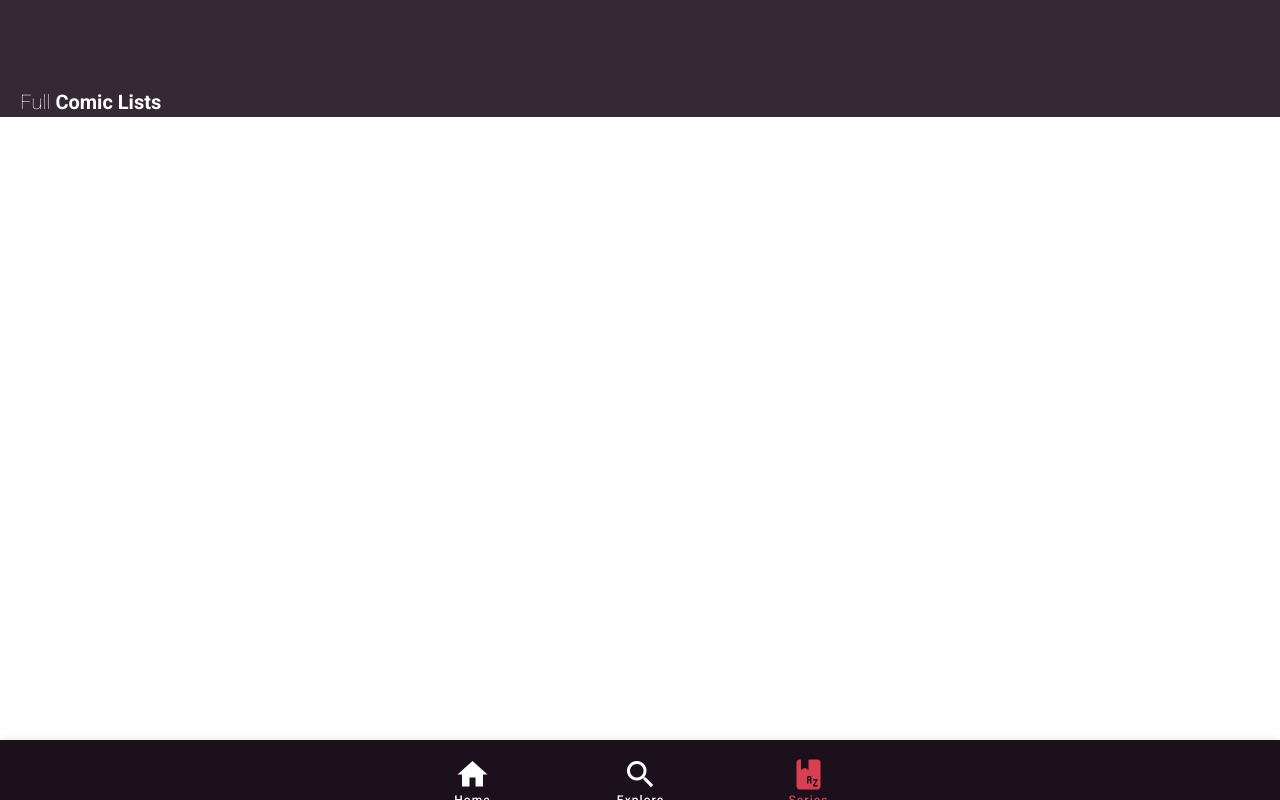
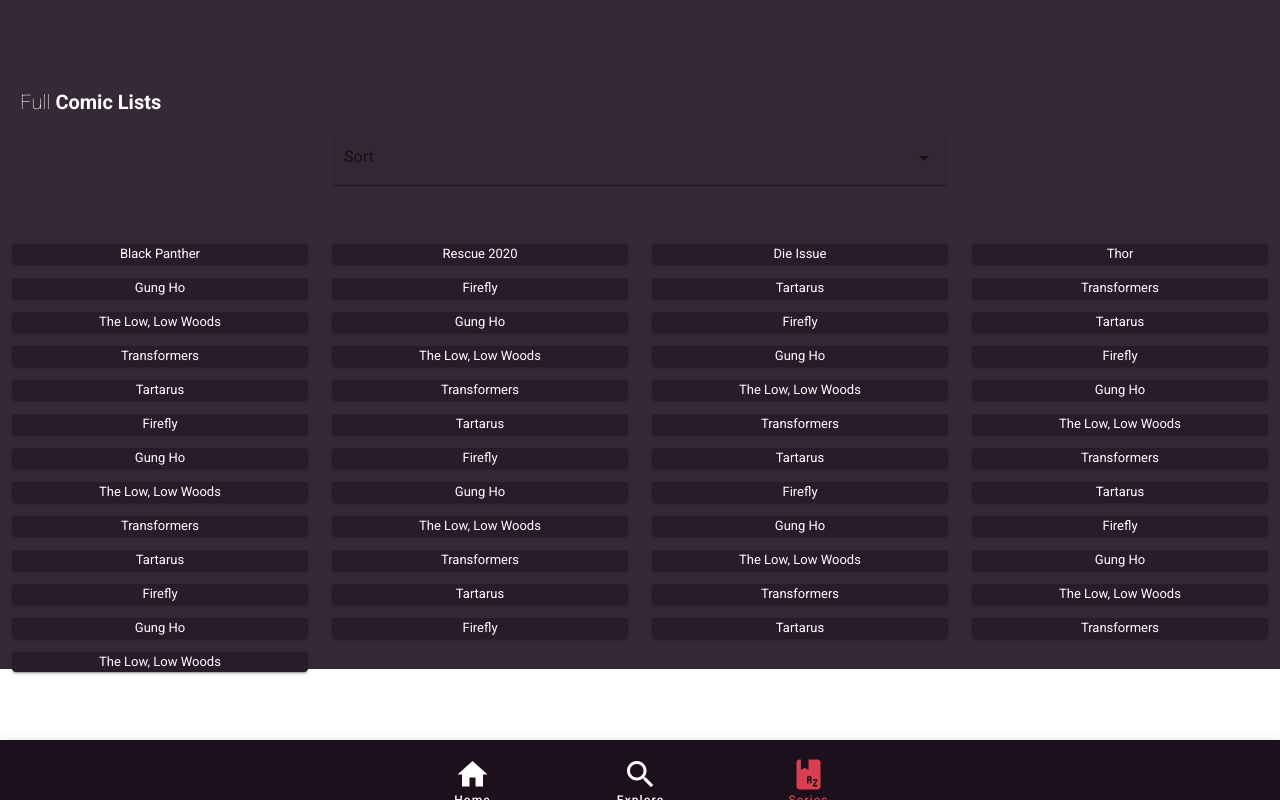
Before and after one commit to Glitzyken/ecomicbooks-view, a Vue app: page /series in a window 1280 px wide. Built offline with nearby package versions, Linux system fonts and the light colour scheme.

Commit message:
finish Serie component

```diff
--- /dev/null
+++ b/src/components/FullComicList.vue
@@ -0,0 +1,185 @@
+<template>
+  <v-container fluid>
+    <v-row align="center">
+      <v-col class="d-flex mx-auto" cols="12" lg="6">
+        <v-select :items="items" filled label="Sort"></v-select>
+      </v-col>
+    </v-row>
+    <v-row align="center">
+      <v-col class="mb-n5" cols="6" lg="3" v-for="serie in series" :key="serie.title">
+        <v-card>
+          <p>{{ serie.title }}</p>
+        </v-card>
+      </v-col>
+    </v-row>
+  </v-container>
+</template>
+
+<script>
+export default {
+  data: () => ({
+    items: ['A - Z', 'Z - A', 'Publisher'],
+    series: [
+      {
+        title: 'Black Panther'
+      },
+      {
+        title: 'Rescue 2020'
+      },
+      {
+        title: 'Die Issue'
+      },
+      {
+        title: 'Thor'
+      },
+      {
+        title: 'Gung Ho'
+      },
+      {
+        title: 'Firefly'
+      },
+      {
+        title: 'Tartarus'
+      },
+      {
+        title: 'Transformers'
+      },
+      {
+        title: 'The Low, Low Woods'
+      },
+      {
+        title: 'Gung Ho'
+      },
+      {
+        title: 'Firefly'
+      },
+      {
+        title: 'Tartarus'
+      },
+      {
+        title: 'Transformers'
+      },
+      {
+        title: 'The Low, Low Woods'
+      },
+      {
+        title: 'Gung Ho'
+      },
+      {
+        title: 'Firefly'
+      },
+      {
+        title: 'Tartarus'
+      },
+      {
+        title: 'Transformers'
+      },
+      {
+        title: 'The Low, Low Woods'
+      },
+      {
+        title: 'Gung Ho'
+      },
+      {
+        title: 'Firefly'
+      },
+      {
+        title: 'Tartarus'
+      },
+      {
+        title: 'Transformers'
+      },
+      {
+        title: 'The Low, Low Woods'
+      },
+      {
+        title: 'Gung Ho'
+      },
+      {
+        title: 'Firefly'
+      },
+      {
+        title: 'Tartarus'
+      },
+      {
+        title: 'Transformers'
+      },
+      {
+        title: 'The Low, Low Woods'
+      },
+      {
+        title: 'Gung Ho'
+      },
+      {
+        title: 'Firefly'
+      },
+      {
+        title: 'Tartarus'
+      },
+      {
+        title: 'Transformers'
+      },
+      {
+        title: 'The Low, Low Woods'
+      },
+      {
+        title: 'Gung Ho'
+      },
+      {
+        title: 'Firefly'
+      },
+      {
+        title: 'Tartarus'
+      },
+      {
+        title: 'Transformers'
+      },
+      {
+        title: 'The Low, Low Woods'
+      },
+      {
+        title: 'Gung Ho'
+      },
+      {
+        title: 'Firefly'
+      },
+      {
+        title: 'Tartarus'
+      },
+      {
+        title: 'Transformers'
+      },
+      {
+        title: 'The Low, Low Woods'
+      },
+      {
+        title: 'Gung Ho'
+      },
+      {
+        title: 'Firefly'
+      },
+      {
+        title: 'Tartarus'
+      },
+      {
+        title: 'Transformers'
+      },
+      {
+        title: 'The Low, Low Woods'
+      }
+    ]
+  })
+};
+</script>
+
+<style lang="scss" scoped>
+@import '../assets/sass/variables';
+
+p {
+  color: $white !important;
+  margin: 5px;
+  line-height: 20px;
+  text-align: center;
+  font-size: 13px;
+}
+</style>
--- a/src/components/NewIssue.vue
+++ b/src/components/NewIssue.vue
@@ -1,6 +1,6 @@
 <template>
   <v-row>
-    <v-col cols="6" v-for="issue in issues" :key="issue.imgUrl">
+    <v-col cols="6" lg="3" v-for="issue in issues" :key="issue.imgUrl">
       <div class="card">
         <v-img
           class="rounded"
--- a/src/views/Serie.vue
+++ b/src/views/Serie.vue
@@ -3,5 +3,16 @@
     <h1 class="h1">
       <span class="custom-span">Full</span> Comic Lists
     </h1>
+    <FullComicList />
   </div>
 </template>
+
+<script>
+import FullComicList from '../components/FullComicList';
+
+export default {
+  components: {
+    FullComicList
+  }
+};
+</script>
```
